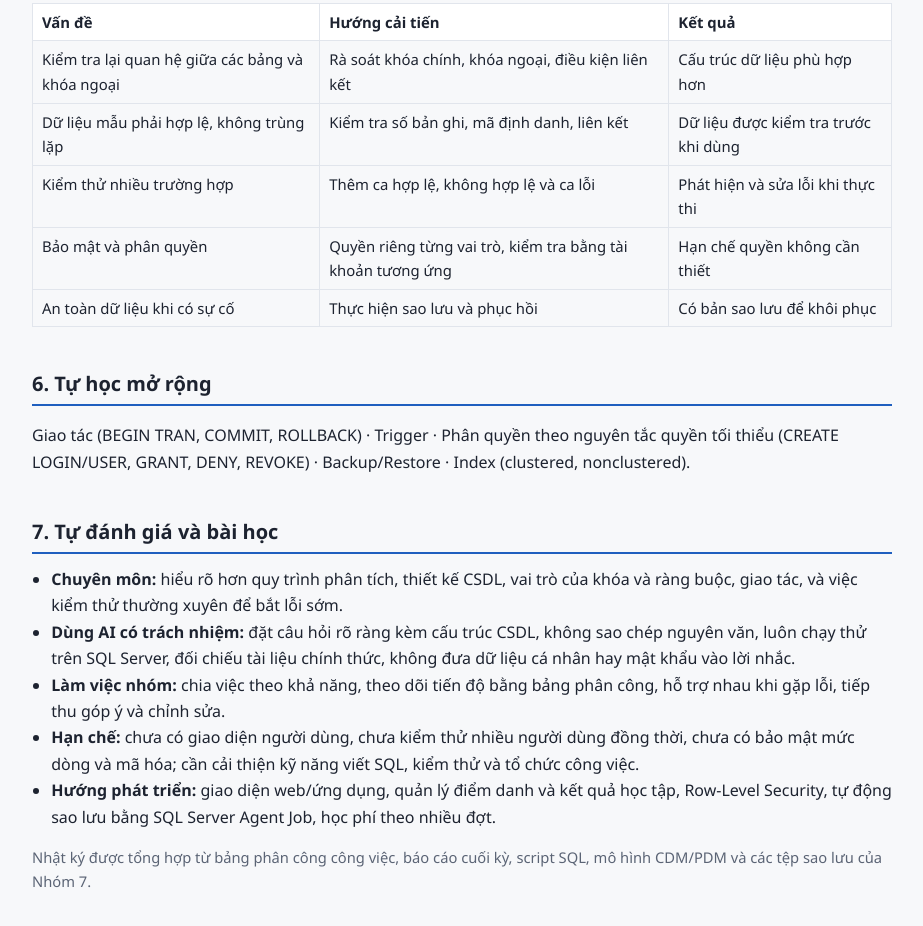
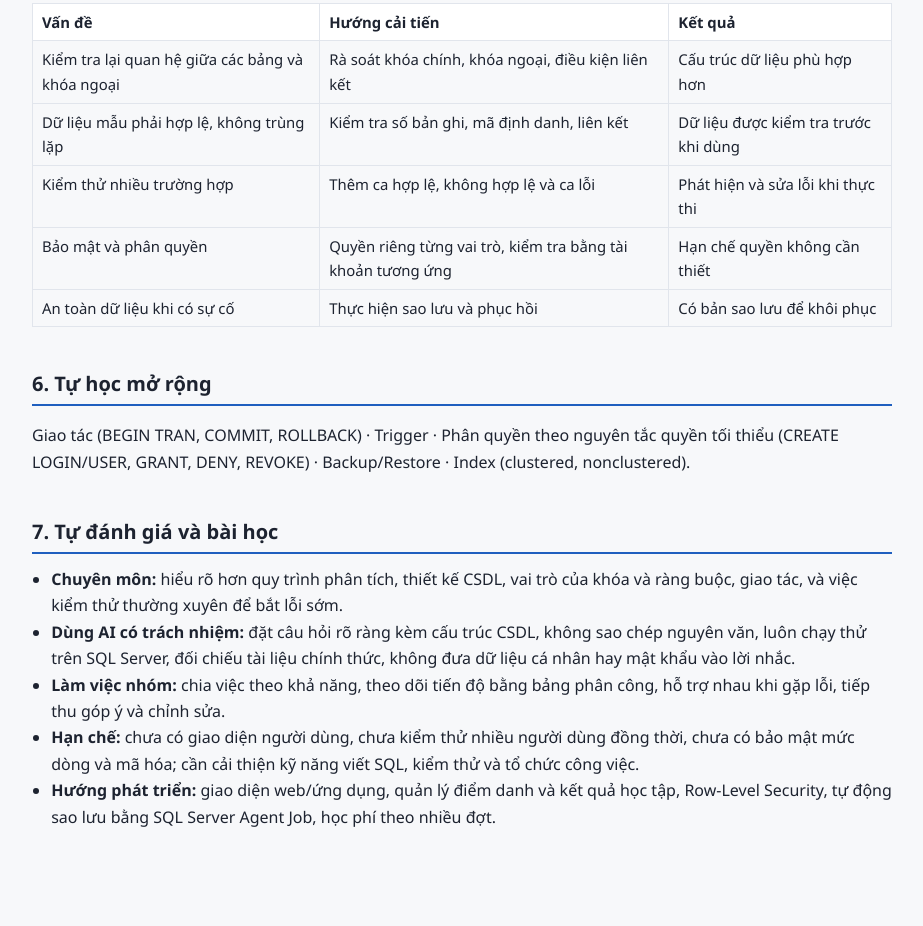
Before and after one commit to NNBL021107/QLTTNN_nhom7, a plain HTML site: page index.html in a window 1280 px wide. Shown: the part 3688-4614 px from the top of the page, without its empty margins (178-1101 px from the left). After the commit the page ends 4587 px from the top, so only its background shows below. Drawn offline with Linux system fonts and the light colour scheme.

Commit message:
Add files via upload

```diff
--- a/index.html
+++ b/index.html
@@ -136,7 +136,6 @@ ul{margin:.3em 0;padding-left:1.2em}
 <li><b>Hạn chế:</b> chưa có giao diện người dùng, chưa kiểm thử nhiều người dùng đồng thời, chưa có bảo mật mức dòng và mã hóa; cần cải thiện kỹ năng viết SQL, kiểm thử và tổ chức công việc.</li>
 <li><b>Hướng phát triển:</b> giao diện web/ứng dụng, quản lý điểm danh và kết quả học tập, Row-Level Security, tự động sao lưu bằng SQL Server Agent Job, học phí theo nhiều đợt.</li>
 </ul>
-<p class="mu">Nhật ký được tổng hợp từ bảng phân công công việc, báo cáo cuối kỳ, script SQL, mô hình CDM/PDM và các tệp sao lưu của Nhóm 7.</p>
 </main>
 </body>
 </html>
```
